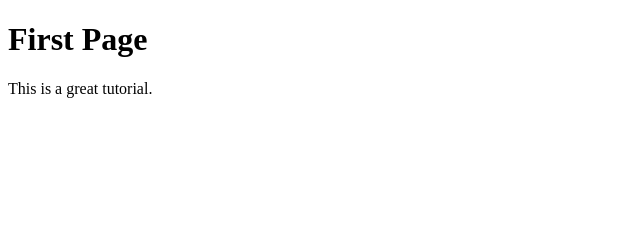
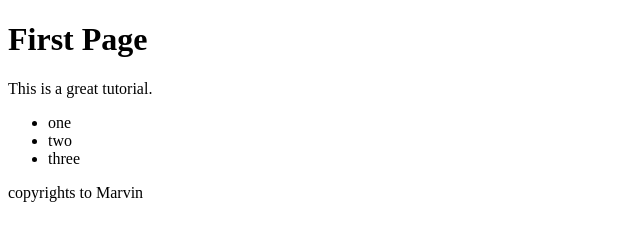
Before and after one commit to Bleulens/git-course, a plain HTML site: page index.html in a window 1280 px wide. Shown: the whole page, without its empty margins (0-640 px from the left). Drawn offline with Linux system fonts and the light colour scheme.

Commit message:
added an unordered list and a footer

```diff
--- a/index.html
+++ b/index.html
@@ -8,5 +8,11 @@
   <body>
     <h1>First Page</h1>
     <p>This is a great tutorial.</p>
+    <ul>
+      <li>one</li>
+      <li>two</li>
+      <li>three</li>
+    </ul>
+    <footer>copyrights to Marvin</footer>
   </body>
 </html>
```
